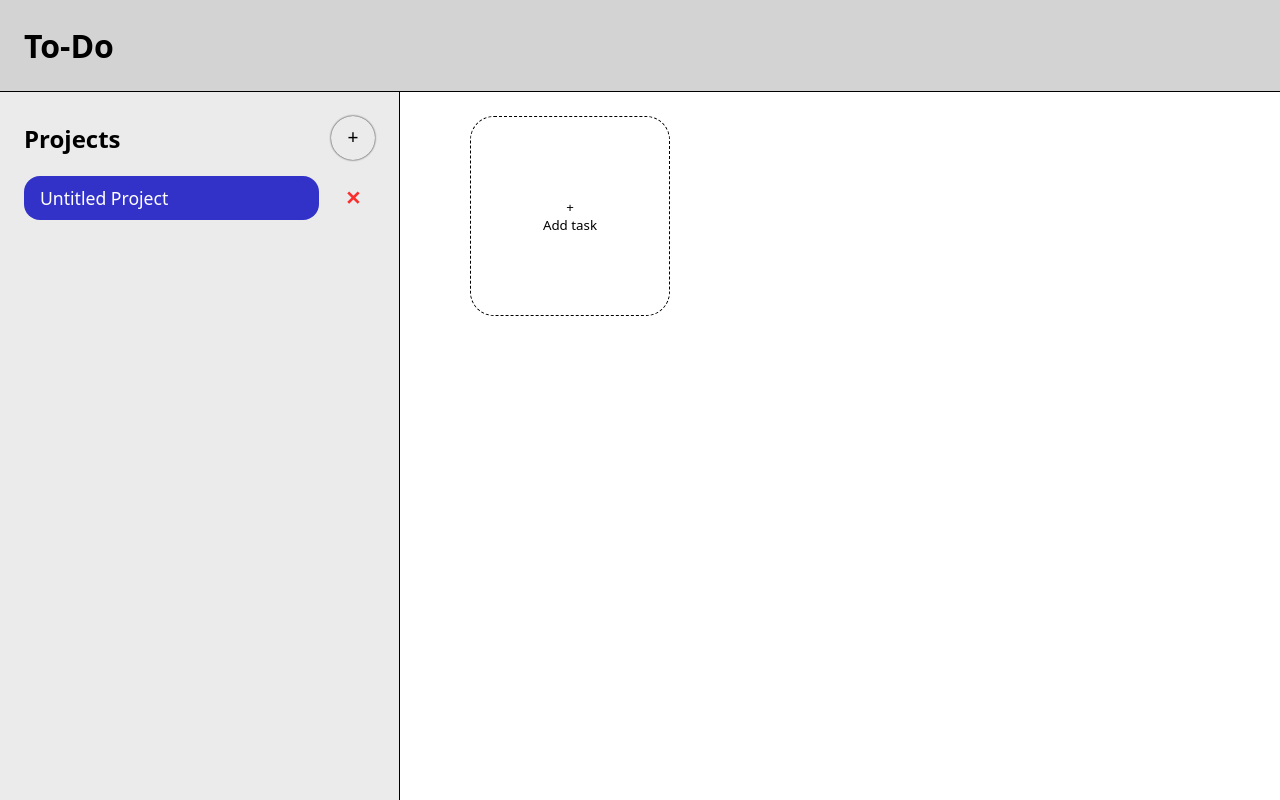
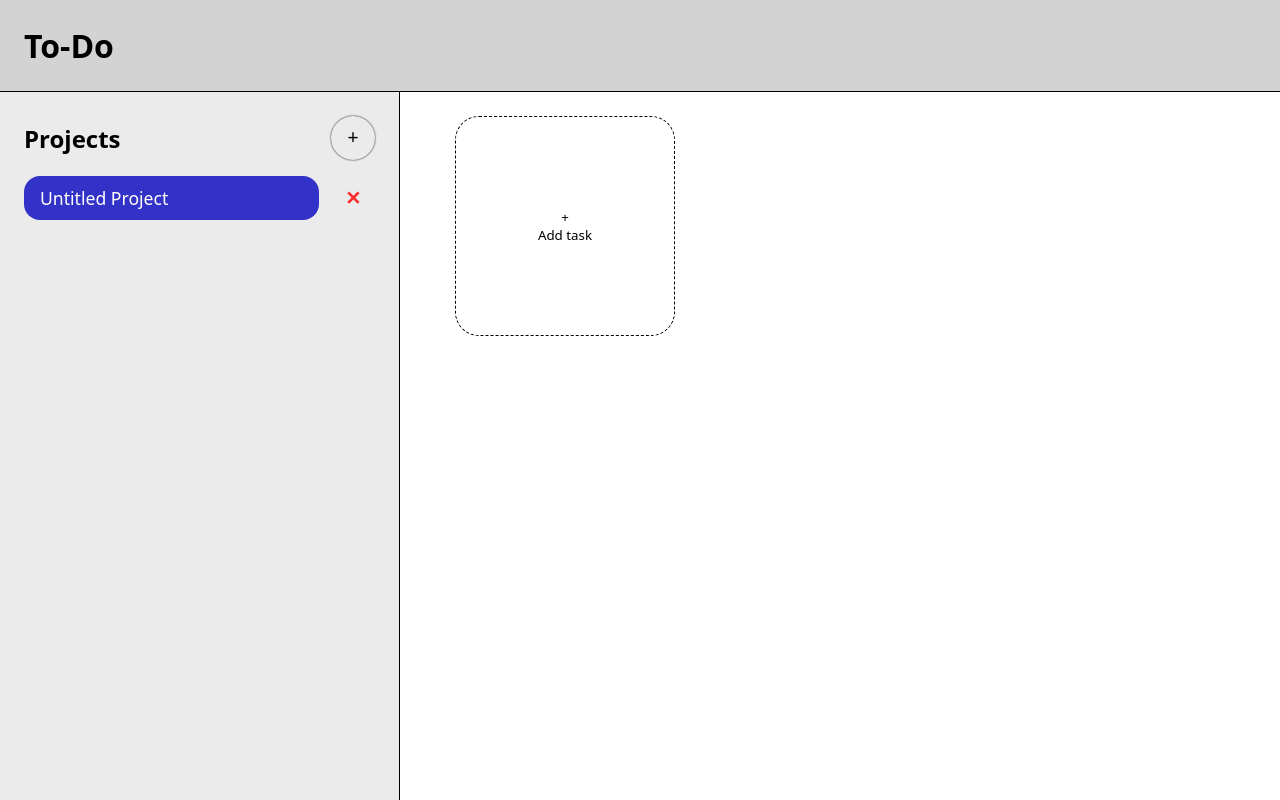
Before and after one commit to ap-ple/to-do, a website built with webpack: page src/template.html in a window 1280 px wide. Built offline with nearby package versions, Linux system fonts and the light colour scheme.

Commit message:
Increase task size

```diff
--- a/src/styles.css
+++ b/src/styles.css
@@ -205,7 +205,7 @@ body > main > nav > ul > li > form > input.project.selected {
 }
 
 body > main > ul.tasks {
-   --task-size: 200px;
+   --task-size: 220px;
    --task-layout: repeat(auto-fill, var(--task-size));
    display: grid;
    grid-template: var(--task-layout) / var(--task-layout);
```
